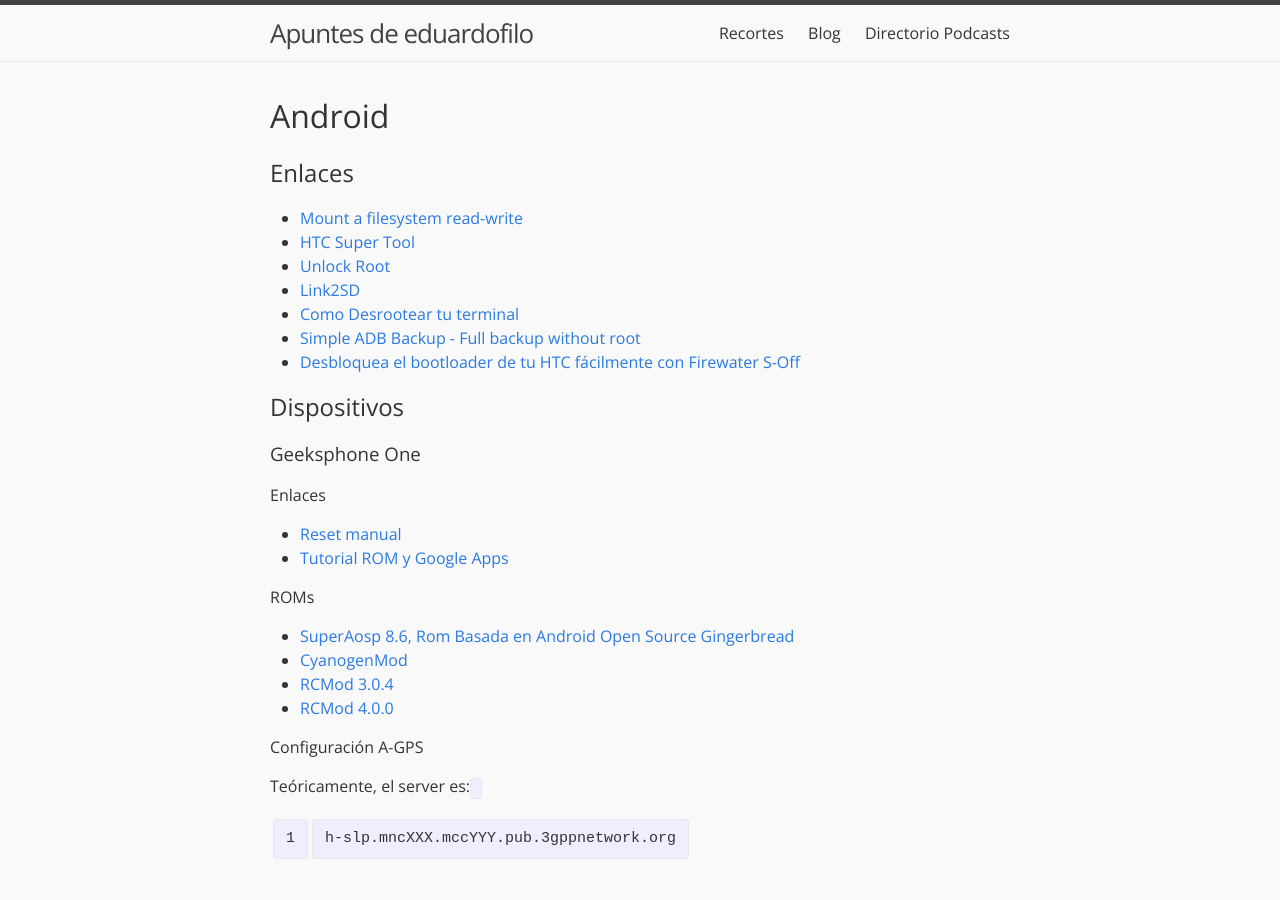
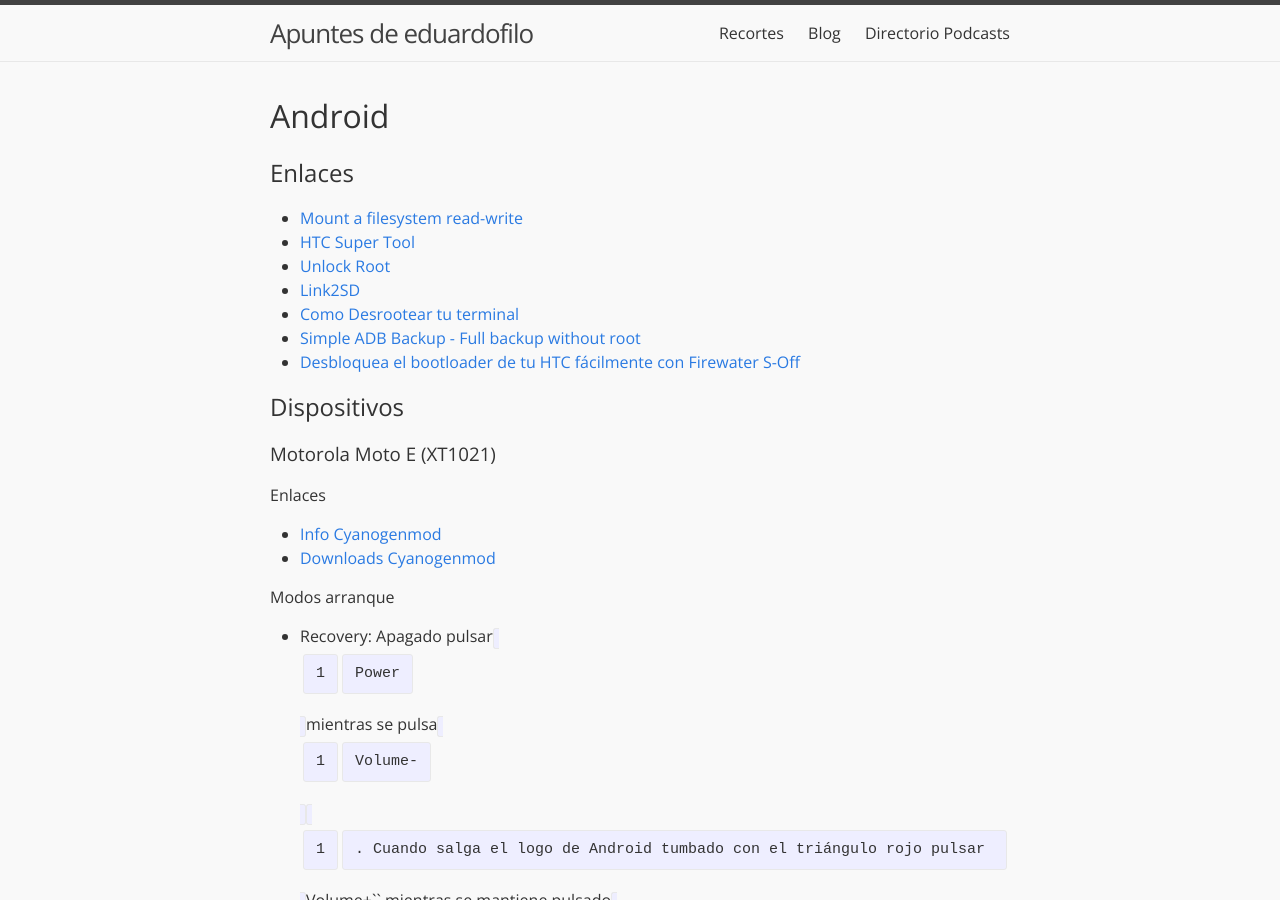
Before and after one commit to eduardofilo/eduardofilo.jekyll, a Jekyll site: the page built from sistemas/android_system.md, in a window 1280 px wide and 900 px high. Built offline with Jekyll 4.4.1, drawn with Linux system fonts in a browser that asks for light colours; some of the changed text lies outside the part shown.

Commit message:
Información sobre Moto E.

```diff
--- a/sistemas/android_system.md
+++ b/sistemas/android_system.md
@@ -16,6 +16,17 @@
 * [Desbloquea el bootloader de tu HTC fácilmente con Firewater S-Off](http://www.elandroidelibre.com/2014/02/desbloquea-el-bootloader-de-tu-htc-facilmente-con-firewater-s-off.html)
 
 ## Dispositivos
+
+### Motorola Moto E (XT1021)
+
+#### Enlaces
+
+* [Info Cyanogenmod](http://wiki.cyanogenmod.org/w/Condor_Info)
+* [Downloads Cyanogenmod](https://download.cyanogenmod.org/?device=condor)
+
+#### Modos arranque
+
+* Recovery: Apagado pulsar `Power` mientras se pulsa `Volume-``. Cuando salga el logo de Android tumbado con el triángulo rojo pulsar `Volume+`` mientras se mantiene pulsado `Power`.
 
 ### Geeksphone One
 
```
